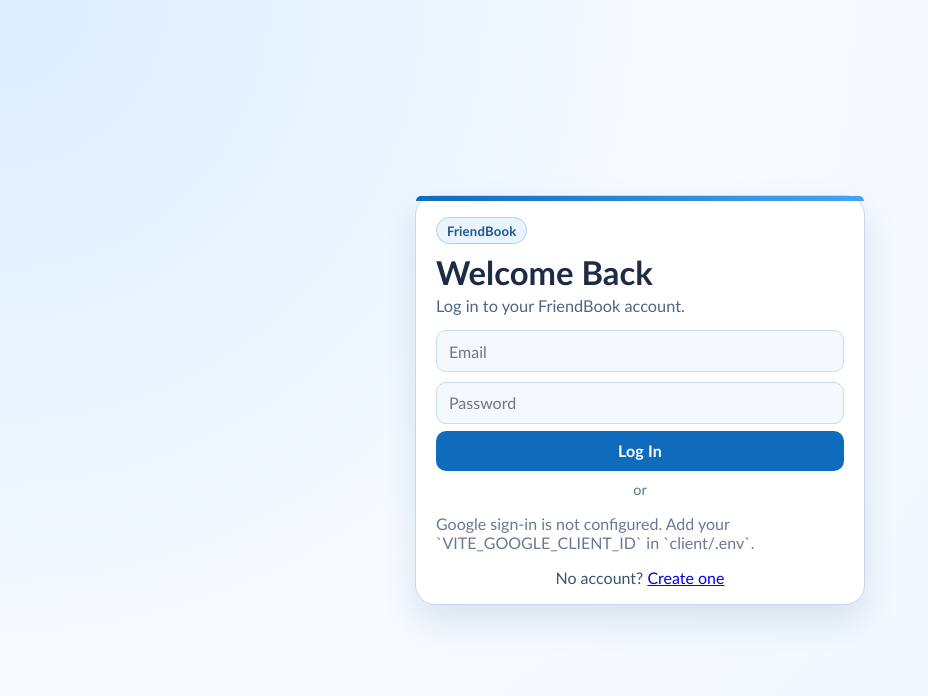
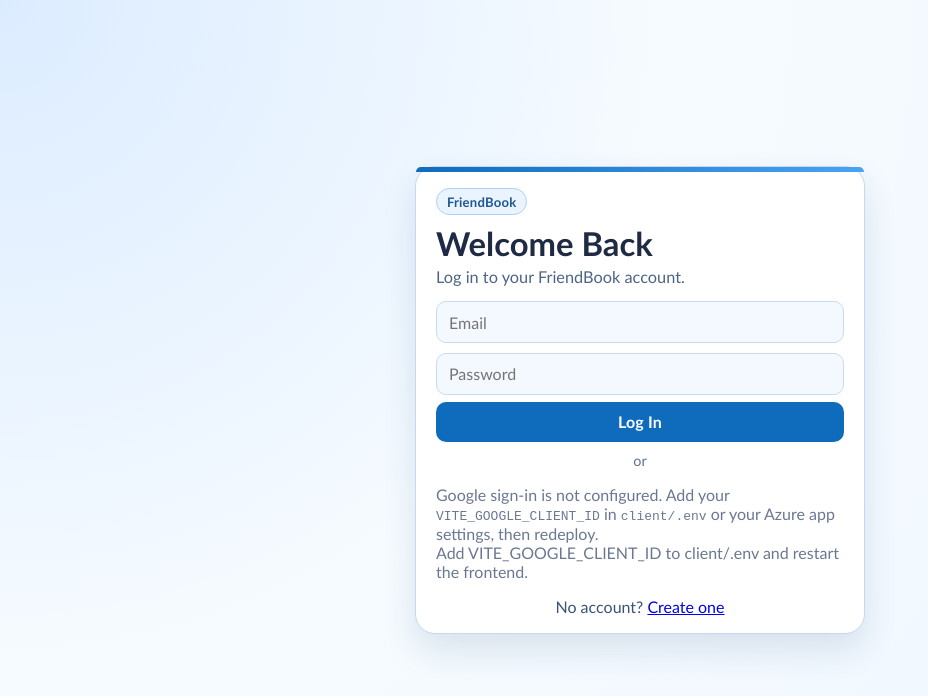
Before and after one commit to ayanchaki61/FRIENDBOOK, a React (Vite) app in the folder client/: page /login in a window 1280 px wide. Shown: the top 696 px of the page, without its empty margins (0-928 px from the left). Built offline with nearby package versions, Linux system fonts and the light colour scheme; no server answers.

Commit message:
Clarify Azure VITE_GOOGLE_CLIENT_ID deployment setup

```diff
--- a/client/src/components/GoogleAuthButton.jsx
+++ b/client/src/components/GoogleAuthButton.jsx
@@ -7,6 +7,9 @@
     clientId.length > 0
     && clientId.includes('.apps.googleusercontent.com')
     && !clientId.includes('your_google_oauth_client_id');
+  const authSetupHint = import.meta.env.MODE === 'production'
+    ? 'Set VITE_GOOGLE_CLIENT_ID in your production build environment (Azure app settings) and redeploy the frontend.'
+    : 'Add VITE_GOOGLE_CLIENT_ID to client/.env and restart the frontend.';
   const containerRef = useRef(null);
   const [scriptLoaded, setScriptLoaded] = useState(false);
 
@@ -80,7 +83,13 @@
   }, [clientId, isConfiguredClientId, scriptLoaded, onCredential]);
 
   if (!isConfiguredClientId) {
-    return <p className="muted">Google sign-in is not configured. Add your `VITE_GOOGLE_CLIENT_ID` in `client/.env`.</p>;
+    return (
+      <p className="muted">
+        Google sign-in is not configured. Add your <code>VITE_GOOGLE_CLIENT_ID</code> in <code>client/.env</code> or your Azure app settings, then redeploy.
+        <br />
+        {authSetupHint}
+      </p>
+    );
   }
 
   return (
```
